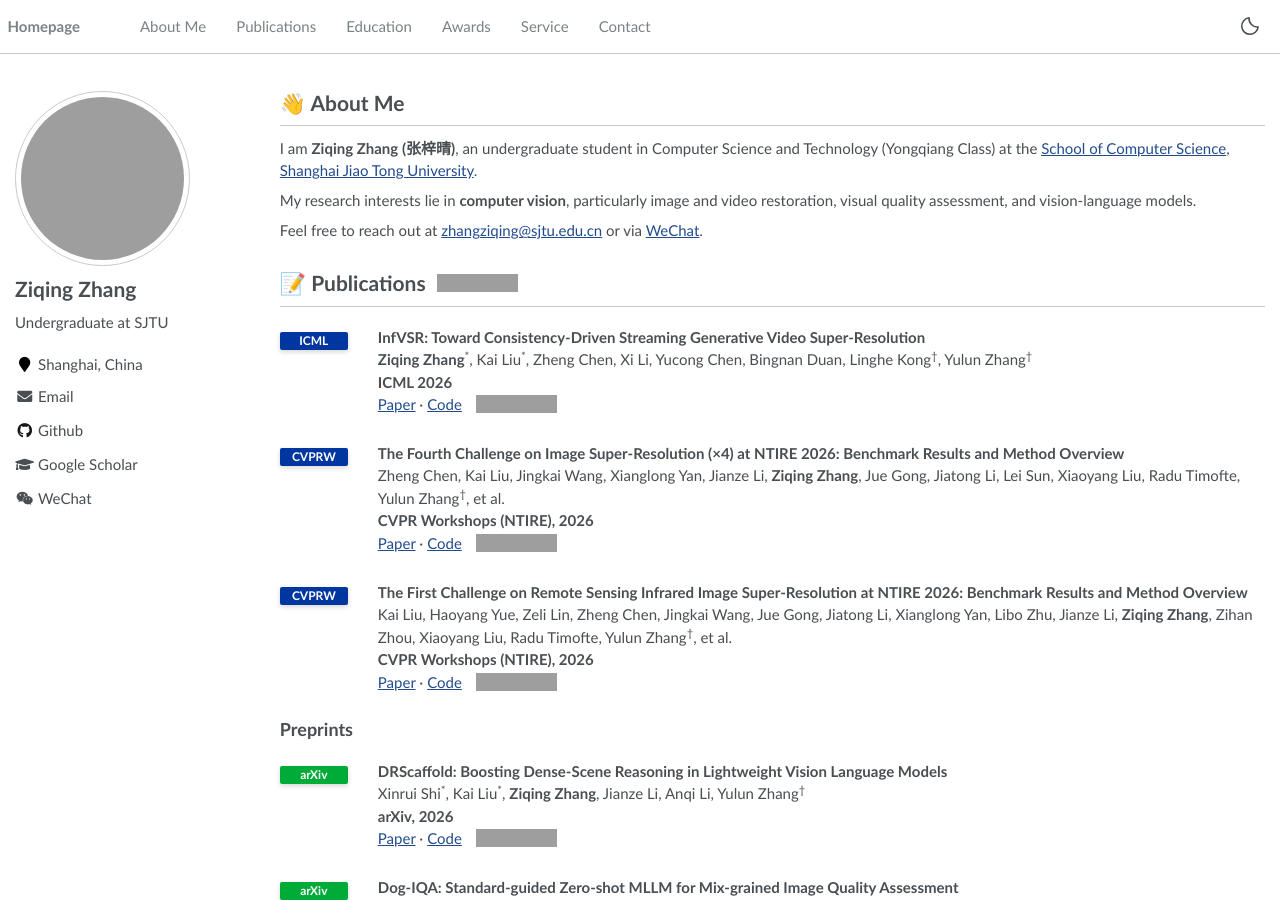
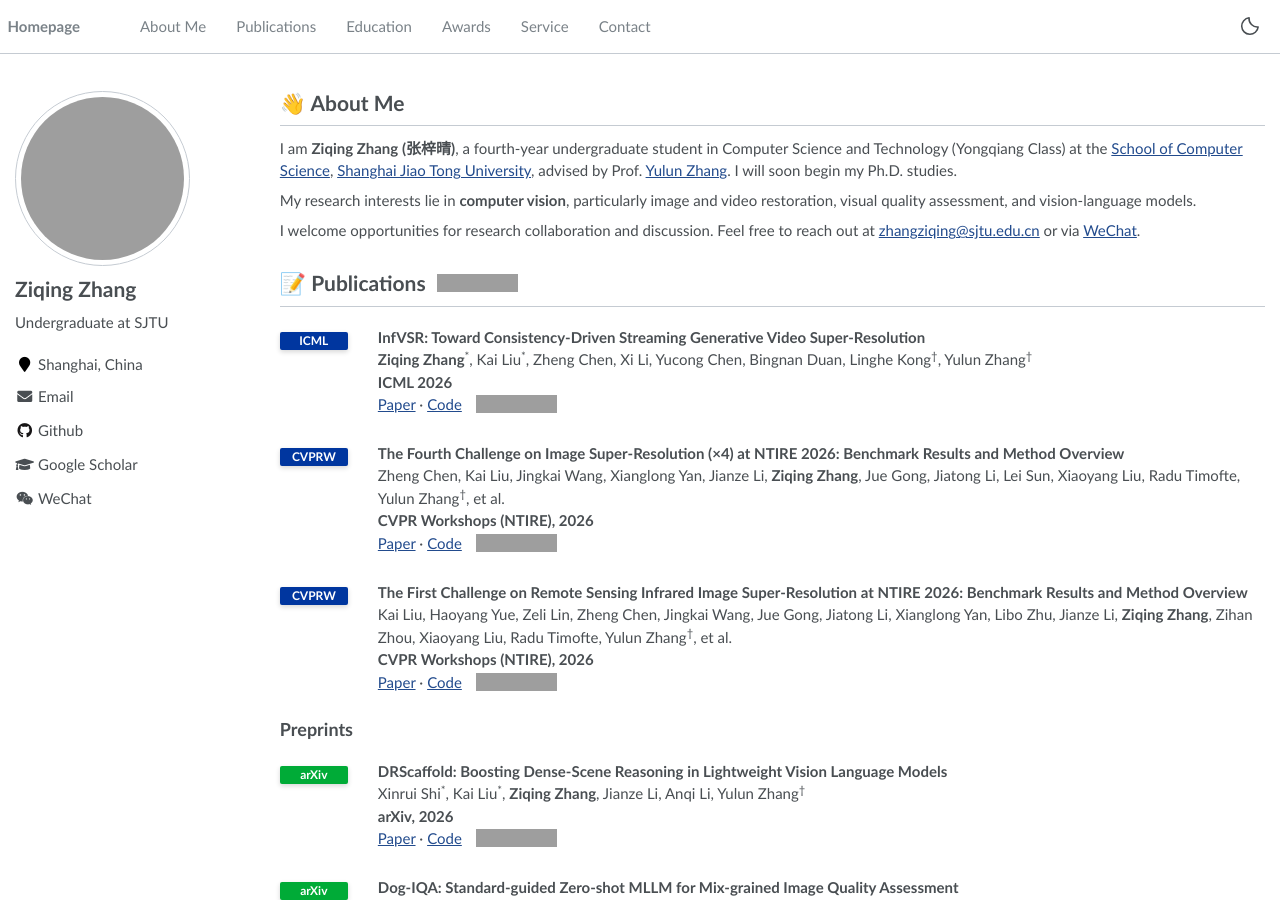
Before and after one commit to zzqingz/zzqingz.github.io, a Jekyll site: the page built from _pages/about.md, in a window 1280 px wide and 900 px high. Built offline with Jekyll 4.4.1, drawn with Linux system fonts in a browser that asks for light colours; grey boxes are pictures that could not be loaded.

Commit message:
Update introduction with senior year, advisor and upcoming PhD studies

```diff
--- a/_pages/about.md
+++ b/_pages/about.md
@@ -12,11 +12,11 @@ redirect_from:
 
 # 👋 About Me
 
-I am **Ziqing Zhang (张梓晴)**, an undergraduate student in Computer Science and Technology (Yongqiang Class) at the [School of Computer Science](https://www.cs.sjtu.edu.cn/), [Shanghai Jiao Tong University](https://www.sjtu.edu.cn/).
+I am **Ziqing Zhang (张梓晴)**, a fourth-year undergraduate student in Computer Science and Technology (Yongqiang Class) at the [School of Computer Science](https://www.cs.sjtu.edu.cn/), [Shanghai Jiao Tong University](https://www.sjtu.edu.cn/), advised by Prof. [Yulun Zhang](https://yulunzhang.com/). I will soon begin my Ph.D. studies.
 
 My research interests lie in **computer vision**, particularly image and video restoration, visual quality assessment, and vision-language models.
 
-Feel free to reach out at [zhangziqing@sjtu.edu.cn](mailto:zhangziqing@sjtu.edu.cn) or via [WeChat](/images/wechat.jpg).
+I welcome opportunities for research collaboration and discussion. Feel free to reach out at [zhangziqing@sjtu.edu.cn](mailto:zhangziqing@sjtu.edu.cn) or via [WeChat](/images/wechat.jpg).
 
 <span class="anchor" id="publications"></span>
 
```
